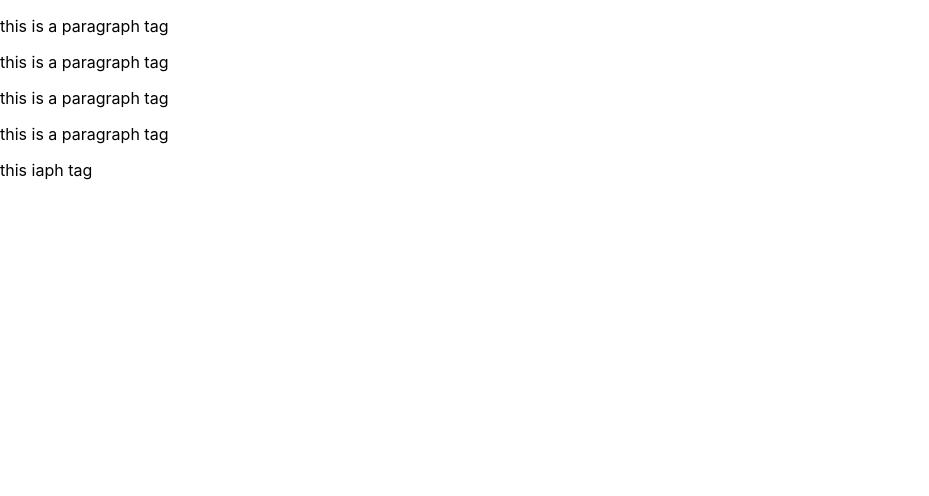
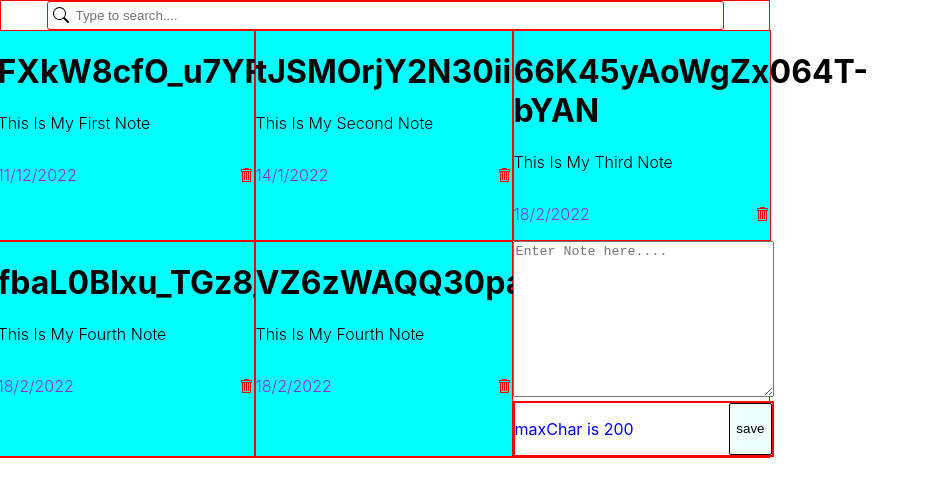
Before and after one commit to Babanfada/React-Applications, a React (Create React App) app: page /App in a window 1280 px wide. Shown: the top 496 px of the page, without its empty margins (0-929 px from the left). Built offline with nearby package versions, Linux system fonts and the light colour scheme.

Commit message:
Added a number of functionalities to the Note app

```diff
--- a/package.json
+++ b/package.json
@@ -7,6 +7,7 @@
     "@testing-library/react": "^13.4.0",
     "@testing-library/user-event": "^13.5.0",
     "bootstrap": "^5.2.2",
+    "nanoid": "^4.0.0",
     "react": "^18.2.0",
     "react-dom": "^18.2.0",
     "react-icons": "^4.4.0",
--- a/public/index.html
+++ b/public/index.html
@@ -18,10 +18,5 @@
   <body>
     <noscript>You need to enable JavaScript to run this app.</noscript>
     <div id="root"></div>
-    <p>this is a paragraph tag</p>
-    <p>this is a paragraph tag</p>
-    <p>this is a paragraph tag</p>
-    <p>this is a paragraph tag</p>
-    <p>this iaph tag</p>
   </body>
 </html>
--- /dev/null
+++ b/src/AddNote/Addnote.css
@@ -0,0 +1,17 @@
+.count{
+    display: flex;
+    justify-content: space-between;
+    border: 2px solid red;
+}
+.count p{
+    color: blue;
+}
+.count button{
+    background-color: azure;
+    border: 1px solid black;
+    border-radius: 2px;
+
+}
+.count button:hover{
+    cursor: pointer;
+}
--- /dev/null
+++ b/src/AddNote/Addnote.jsx
@@ -0,0 +1,41 @@
+import React, { useState, useContext } from "react";
+import { nameContext } from "../App";
+import "./Addnote.css";
+const Addnote = ({ handleAddNote }) => {
+  const [noteText, setnoteText] = useState("");
+  let char = 200;
+  const handleChange = (event) => {
+    setnoteText(event.target.value);
+    //console.log(noteText);
+  };
+  const { myName, surName, Name } = useContext(nameContext);
+
+  const handleSaveClick = () => {
+    // if (noteText.trim().length > 0) {
+    //   handleAddNote(noteText);
+    // }
+    noteText.trim().length && handleAddNote(noteText);
+    setnoteText("")
+  };
+
+  return (
+    <div>
+      <textarea
+        name="textarea"
+        id="text"
+        cols="30"
+        rows="10"
+        value={noteText}
+        maxLength={200}
+        placeholder="Enter Note here...."
+        onChange={handleChange}
+      ></textarea>
+      <div className="count">
+        <p>maxChar is {char - noteText.length}</p>
+        <button onClick={handleSaveClick}>save</button>
+      </div>
+    </div>
+  );
+};
+
+export default Addnote;
--- a/src/App.js
+++ b/src/App.js
@@ -1,10 +1,81 @@
+import { useState, createContext } from "react";
+import "./index.css";
+import { nanoid } from "nanoid";
+import Notelist from "./NoteList/Notelist";
+import Search from "./Search_bar/Search";
+//import nanoid from "nanoid"
+export const nameContext = createContext();
+function App() {
+  const [note, setnote] = useState([
+    {
+      key: "1",
+      id: nanoid(),
+      text: "this is my first Note",
+      date: "11/12/2022",
+    },
+    {
+      key: "2",
+      id: nanoid(),
+      text: "this is my second Note",
+      date: "14/1/2022",
+    },
+    {
+      key: "3",
+      id: nanoid(),
+      text: "this is my third Note",
+      date: "18/2/2022",
+    },
+    {
+      key: "5",
+      id: nanoid(),
+      text: "this is my fourth Note",
+      date: "18/2/2022",
+    },
+    {
+      key: "6",
+      id: nanoid(),
+      text: "this is my fourth Note",
+      date: "18/2/2022",
+    },
+  ]);
+  //const [{ key, id, text, date }] = note[key];
+  // const myName = "tolani ibrahim";
+  // const surName = "muhammed kabber";
+  // const Name = "muhammed kabber";
+  // const mystyle = {
+  //   display: "flex",
+  //   justifyContent: "column",
+  //   border: "1px solid blue",
+  //};
 
-import './index.css';
+  const addNote = (noteText, text) => {
+    let dates = new Date().toLocaleDateString();
+    const newNote = { key: "23", id: nanoid(), text: noteText, date: dates };
+    setnote([...note, newNote]);
+    //console.log(newNote.id);
+  };
+  const deleteNote = (id) => {
+    const newNote = note.filter((note) => {
+      //console.log(id);
+      return note.id !== id;
+    });
+    // console.log(newNote);
+    setnote(newNote);
+    // console.log("delted");
+    console.log(note);
+  };
 
-function App() {
+  const[searchText,setsearchText]  = useState("");
   return (
-    <div className="App">
-
+    <div>
+      <nameContext.Provider value={{ deleteNote, setsearchText}}>
+        <div className="pp">
+          <Search />
+          <Notelist note={note.filter((note)=>
+           note.text.toLowerCase().includes(searchText)
+          )} handleAddNote={addNote} />
+        </div>
+      </nameContext.Provider>
     </div>
   );
 }
--- /dev/null
+++ b/src/Note/Note.css
@@ -0,0 +1,22 @@
+.note{
+    border: 1px solid red;
+    width: 20vw;
+    background-color: aqua;
+}
+.note p{
+    text-transform: capitalize;
+    font-weight: 300;
+    white-space: pre-wrap;
+
+}
+.date{
+    display: flex;
+    justify-content: space-between;
+    align-items: center;
+}
+.date p{
+    color: blueviolet;
+}
+.delete:hover{
+    cursor: pointer;
+}
--- /dev/null
+++ b/src/Note/Note.jsx
@@ -0,0 +1,22 @@
+import React from "react";
+import { GoTrashcan } from "react-icons/go";
+import "./Note.css";
+import { useContext } from "react";
+import { nameContext } from "../App";
+
+const Note = ({ id, text, date}) => {
+  const { deleteNote } = useContext(nameContext); //remember to always destruture if more than one value in the provider
+  return (
+    <div className="note">
+      <h1>{id}</h1>
+      <p>{text}</p>
+
+      <div className="date">
+        <p>{date}</p>
+        <GoTrashcan className={"delete"} onClick={()=>{deleteNote(id)}} style={{ color: "red" }} />
+      </div>
+    </div>
+  );
+};
+
+export default Note;
--- /dev/null
+++ b/src/NoteList/Notelist.css
@@ -0,0 +1,5 @@
+.App{
+  display: grid;
+  grid-template-columns: repeat(3, 1fr);
+  /* border: 2px solid black; */
+}
--- /dev/null
+++ b/src/NoteList/Notelist.jsx
@@ -0,0 +1,17 @@
+import React from "react";
+import Addnote from "../AddNote/Addnote";
+import Note from "../Note/Note";
+import "./Notelist.css";
+//beware of curly braces in the map function
+const Notelist = ({ note, handleAddNote }) => {
+  return (
+    <div className="App">
+      {note.map((note) => (
+        <Note key={note.id}id={note.id} text={note.text} date={note.date} />
+      ))}
+      <Addnote handleAddNote={handleAddNote} />
+    </div>
+  );
+};
+
+export default Notelist;
--- /dev/null
+++ b/src/Search_bar/Search.css
@@ -0,0 +1,14 @@
+.search {
+  display: flex;
+  border: 1px solid red;
+  width: fit-content;
+  height: fit-content;
+  border-radius: 3px;
+  gap:5px;
+  padding: 5px;
+}
+#input {
+  border: none;
+  outline: none;
+  width: 50vw;
+}
--- /dev/null
+++ b/src/Search_bar/Search.jsx
@@ -0,0 +1,28 @@
+import React from "react";
+import "./Search.css";
+//import {BsSearch }from "react-icons/bs"
+import { BsSearch } from "../../node_modules/react-icons/bs";
+import { nameContext } from "../App";
+import { useContext } from "react";
+
+const Search = () => {
+  const { setsearchText } = useContext(nameContext);
+
+  return (
+    <div className="search">
+      <BsSearch />
+      <input
+        onChange={(e) => {
+          setsearchText(e.target.value);
+
+        }}
+        type="text"
+        name="input"
+        id="input"
+        placeholder="Type to search...."
+      />
+    </div>
+  );
+};
+
+export default Search;
--- a/src/index.css
+++ b/src/index.css
@@ -1,13 +1,20 @@
 body {
   margin: 0;
-  font-family: -apple-system, BlinkMacSystemFont, 'Segoe UI', 'Roboto', 'Oxygen',
-    'Ubuntu', 'Cantarell', 'Fira Sans', 'Droid Sans', 'Helvetica Neue',
+  font-family: -apple-system, BlinkMacSystemFont, "Segoe UI", "Roboto", "Oxygen",
+    "Ubuntu", "Cantarell", "Fira Sans", "Droid Sans", "Helvetica Neue",
     sans-serif;
   -webkit-font-smoothing: antialiased;
   -moz-osx-font-smoothing: grayscale;
 }
 
 code {
-  font-family: source-code-pro, Menlo, Monaco, Consolas, 'Courier New',
+  font-family: source-code-pro, Menlo, Monaco, Consolas, "Courier New",
     monospace;
 }
+.pp {
+  border: 1px solid red;
+  display: flex;
+  flex-direction: column;
+  align-items: center;
+  width: 60%;
+}
```
Also changed, not shown: 1 other file (tests, documents, lock files or other folders).
